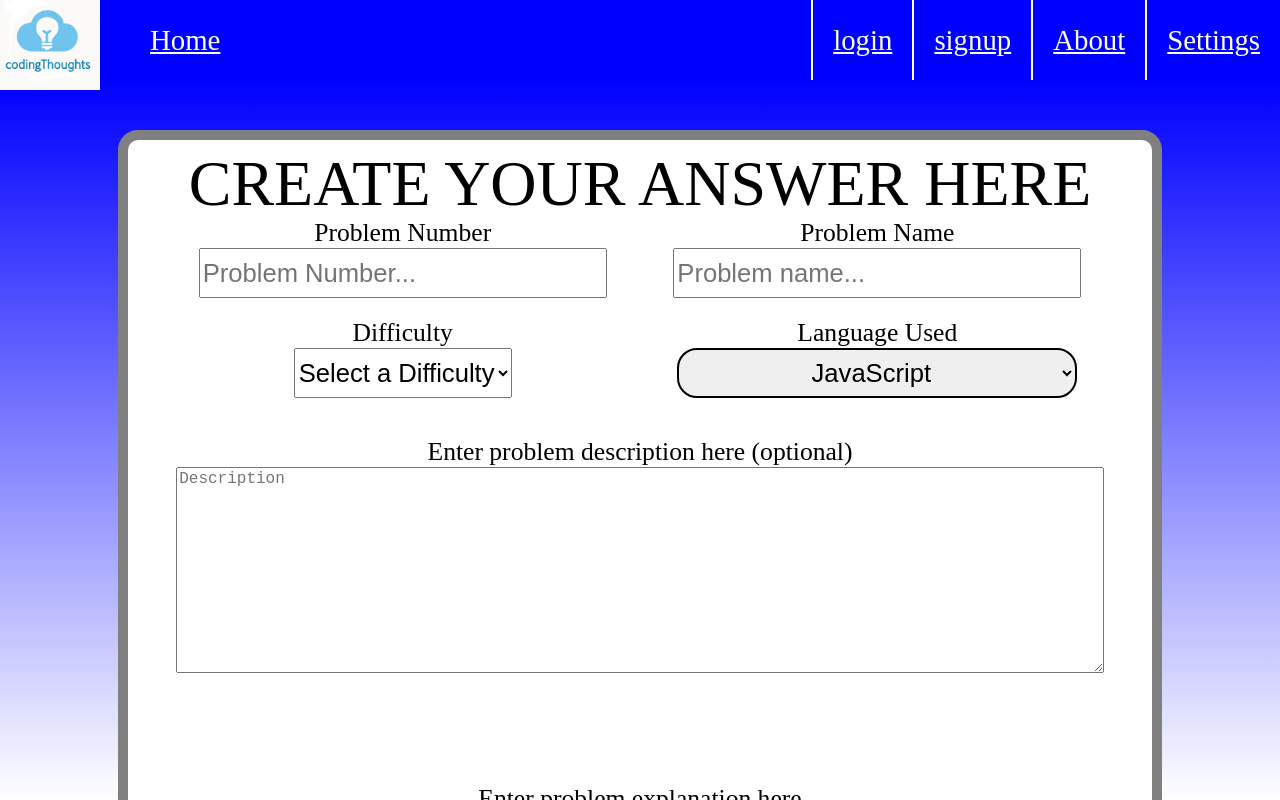
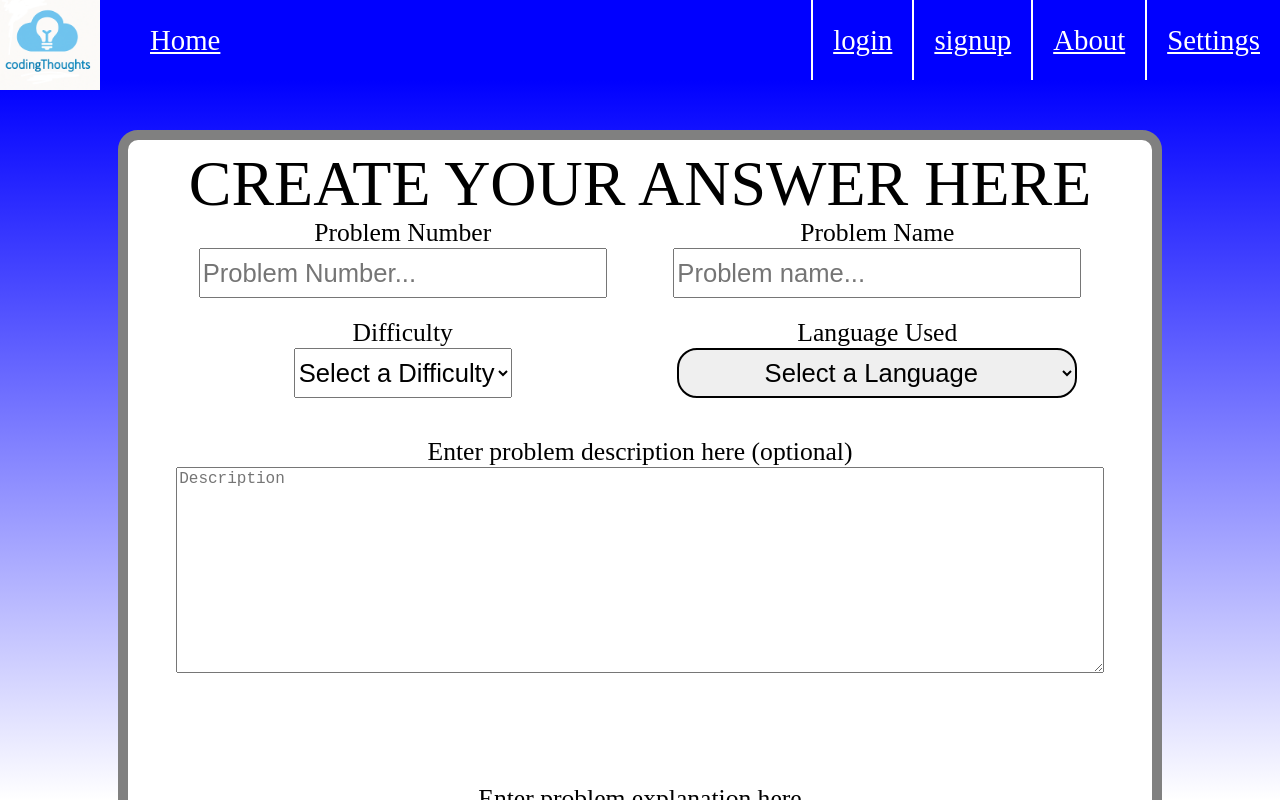
Before and after one commit to DavidSietko/codingThoughts, a Next.js app in the folder codingthoughts/: page /main/create in a window 1280 px wide. Built offline with nearby package versions, Linux system fonts and the light colour scheme.

Commit message:
changed all language filters to a dropdown and fixed bugs to change language preoperly in code window and to preoprely filter in main page based on chosen language

```diff
--- a/codingthoughts/src/components/CodeWindow/CodeWindow.tsx
+++ b/codingthoughts/src/components/CodeWindow/CodeWindow.tsx
@@ -31,7 +31,7 @@ export default function CodeWindow(props: Props) {
     return (
         <div className={styles.container}>
             <div className={styles.buttons}>
-                <LanguageDropdown setIsInitializing={props.setIsInitializing} language={props.language} setLanguage={props.setLanguage}/>
+                <LanguageDropdown language={props.language} setLanguage={props.setLanguage} checkLabel={false}/>
                 <select className={dropdownStyles.container} onChange={(e) => setCurrentTheme(e.target.value)}>
                     {themes.map((theme) => (
                         <option key={theme.value} value={theme.value}>{theme.label}</option>
--- a/codingthoughts/src/components/dropdown/LanguageDropdown.module.css
+++ b/codingthoughts/src/components/dropdown/LanguageDropdown.module.css
@@ -1,6 +1,6 @@
 .container {
     width: 40%;
-    height: 90%;
+    height: 80%;
     border: 2px solid black;
     text-align: center;
     border-radius: var(--border-radius);
--- a/codingthoughts/src/components/dropdown/LanguageDropdown.tsx
+++ b/codingthoughts/src/components/dropdown/LanguageDropdown.tsx
@@ -15,25 +15,39 @@ export const languageOptions = [
 interface Props {
     language: string;
     setLanguage: React.Dispatch<React.SetStateAction<string>>;
-    setIsInitializing: React.Dispatch<React.SetStateAction<boolean>>
+    checkLabel: boolean;
 }
 
 export default function LanguageDropdown(props: Props) {
 
     useEffect(() => {
+        if(!props.checkLabel) {
             for(let l of languageOptions) {
-            if(l.label.toLocaleLowerCase() === props.language.toLocaleLowerCase()) {
-                props.setIsInitializing(true);
+                if(l.label === props.language) {
                     props.setLanguage(l.value);
                 }
             }
-    }, [props.language]);
+        }
+    }, [props.language])
 
+    if(props.checkLabel) {
         return (
             <select className={styles.container} value={props.language} onChange={(e) => props.setLanguage(e.target.value)}>
+                <option value={""}>Select a Language</option>
+                {languageOptions.map((language) => (
+                    <option key={language.label} value={language.label}>{language.label}</option>
+                ))}
+            </select>
+        );
+    }
+    else {
+        return (
+            <select className={styles.container} value={props.language} onChange={(e) => props.setLanguage(e.target.value)}>
+                <option value={""}>Select a Language</option>
                     {languageOptions.map((language) => (
                  <option key={language.value} value={language.value}>{language.label}</option>
                 ))}
             </select>
         );
     }
+}
--- a/codingthoughts/src/components/filter/Filterbox.tsx
+++ b/codingthoughts/src/components/filter/Filterbox.tsx
@@ -4,6 +4,7 @@ import styles from "./Filterbox.module.css"
 import DifficultyDropdown from "../dropdown/DifficultyDropdown";
 import { fetchData } from "@/app/lib/answer/answer";
 import PieChart from "../PieChart/PieChart";
+import LanguageDropdown from "../dropdown/LanguageDropdown";
 
 interface Props {
     number: string;
@@ -25,8 +26,6 @@ export default function Filterbox(props: Props) {
         const createChart = async() => {
             try {
                 const data = await fetchData("", "", "", "");
-                console.log("Logging Data...");
-                console.log(data);
                 setTotal(data.length);
                 const easyCount: number = data.filter((answer: { difficulty: string }) => answer.difficulty === "Easy").length;
                 const mediumCount: number = data.filter((answer: { difficulty: string }) => answer.difficulty === "Medium").length;
@@ -49,7 +48,7 @@ export default function Filterbox(props: Props) {
                 </div>
                 <div className={styles.entry}>
                     <p>Language:</p>
-                    <input type="text" value={props.language} onChange={(e) => props.setLanguage(e.target.value)} placeholder="Language used"></input>
+                    <LanguageDropdown language={props.language} setLanguage={props.setLanguage} checkLabel={true}/>
                 </div>
                 <div className={styles.entry}>
                     <p>Difficulty:</p>
--- a/codingthoughts/src/components/form/CreateForm.tsx
+++ b/codingthoughts/src/components/form/CreateForm.tsx
@@ -83,7 +83,7 @@ export default function CreateForm() {
                     </div>
                     <div className={styles.entryContainer}>
                         <span>Language Used</span>
-                        <LanguageDropdown language={language} setLanguage={setLanguage} setIsInitializing={() => {}} />
+                        <LanguageDropdown language={language} setLanguage={setLanguage} checkLabel={true}/>
                     </div>
                 </div>
             </div>
```
Lines whose indentation alone changed are shown as unchanged.
